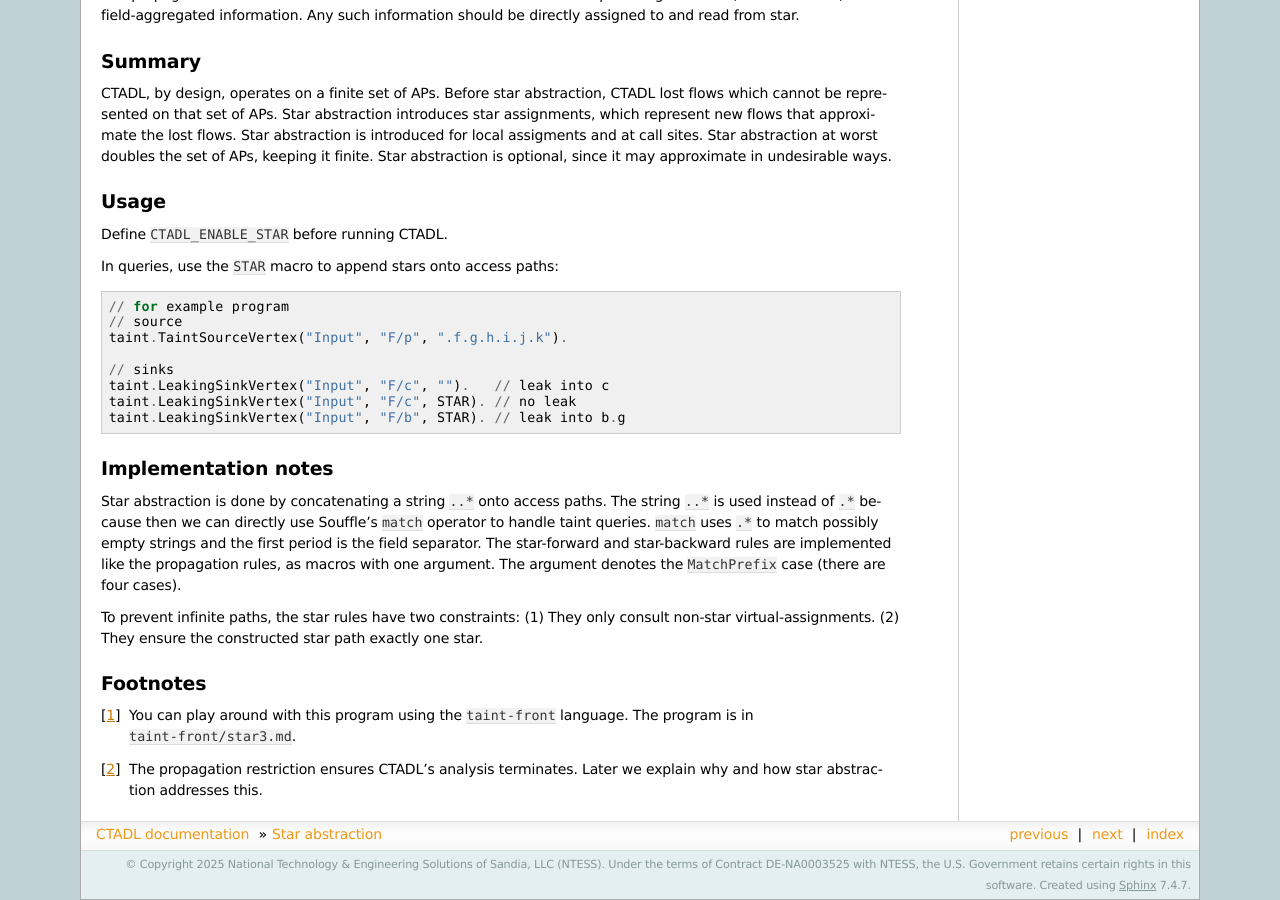
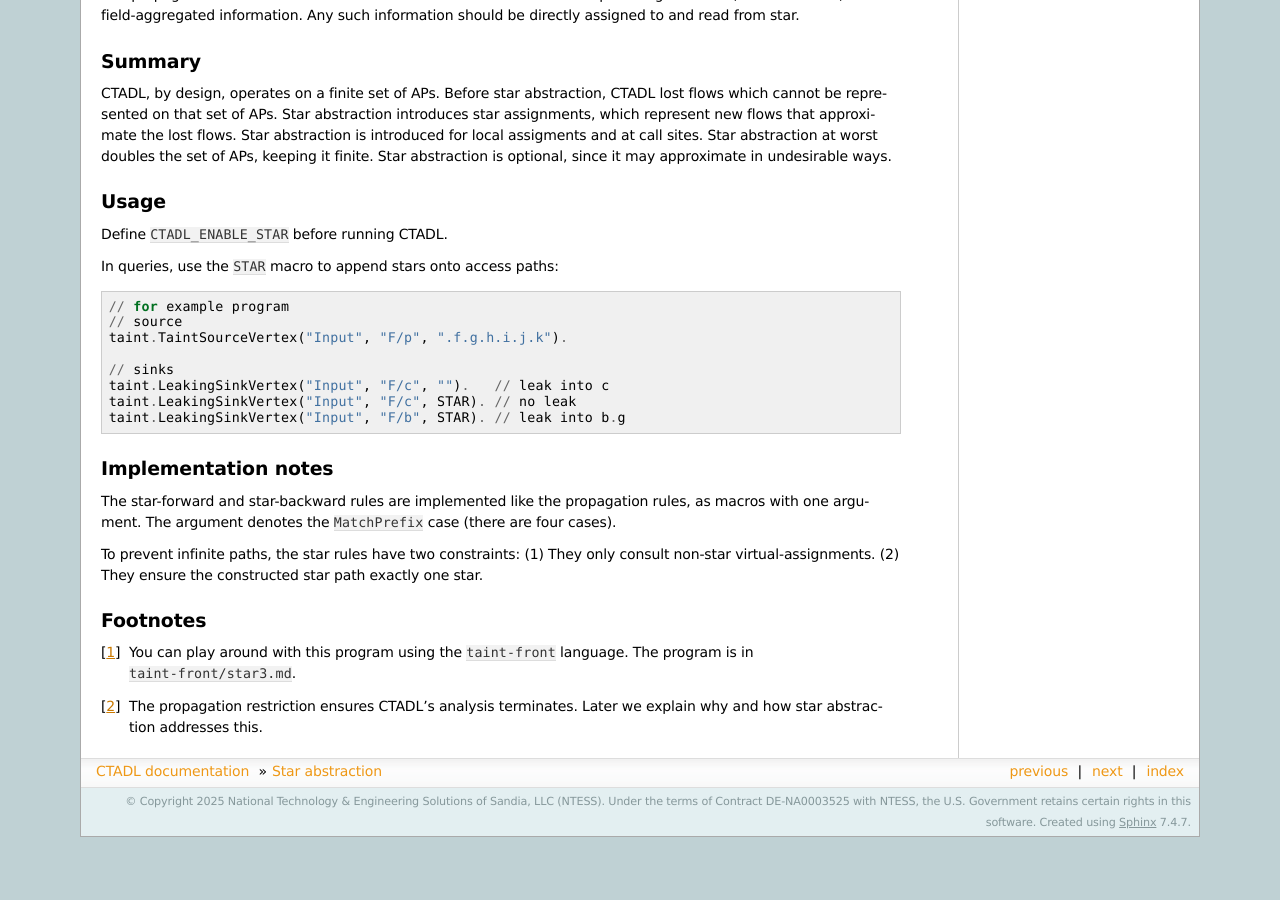
Before and after one commit to sandialabs/ctadl, a Sphinx documentation site: the page built from docs/star.rst, in a window 1280 px wide and 900 px high, scrolled down 2877 px. Built offline with Sphinx 7.4.7, drawn with Linux system fonts in a browser that asks for light colours; the version number could not be read and is left out; after the commit the page ends 3714 px from its top, so only the background shows below that.

Commit message:
Replace all APs with single .
The [ was ambiguous because it can occur in Java types. Types are used
in Java field names because it avoids propagating fields of the wrong
type.

```diff
--- a/docs/star.rst
+++ b/docs/star.rst
@@ -251,11 +251,7 @@
 Implementation notes
 --------------------
 
-Star abstraction is done by concatenating a string ``..*`` onto access
-paths. The string ``..*`` is used instead of ``.*`` because then we can
-directly use Souffle’s ``match`` operator to handle taint queries.
-``match`` uses ``.*`` to match possibly empty strings and the first
-period is the field separator. The star-forward and star-backward rules
+The star-forward and star-backward rules
 are implemented like the propagation rules, as macros with one argument.
 The argument denotes the ``MatchPrefix`` case (there are four cases).
 
```
Also changed, not shown: 6 other files.
